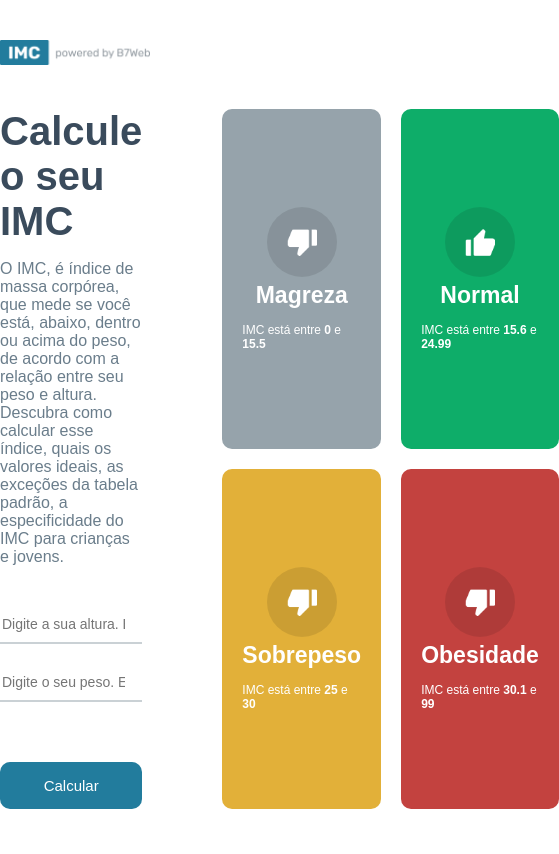
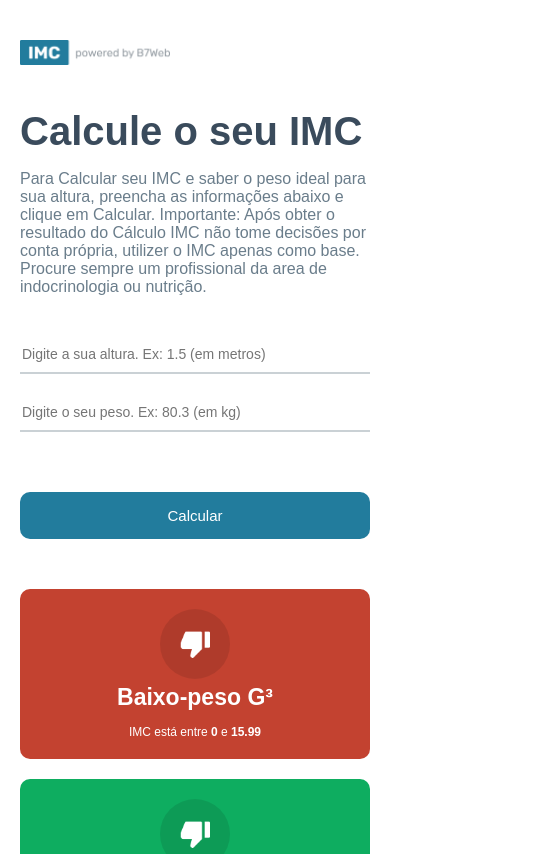
Before and after one commit to sdlima4025/react-calc_imc, a React (Create React App) app: page / in a window 390 px wide. Shown: the top 854 px of the page, 559 px wide, since content can reach past the window. Built offline with nearby package versions, Linux system fonts and the light colour scheme.

Commit message:
site responsivo com @media tablet e celular.

```diff
--- a/src/App.module.css
+++ b/src/App.module.css
@@ -3,6 +3,9 @@
 }
 body {
   font-family: Arial, Helvetica, sans-serif;
+}
+.main {
+  margin-bottom: 50px;
 }
 .headerContainer {
   max-width: 900px;
@@ -38,10 +41,11 @@ body {
   outline: 0;
 }
 .container .leftSide input:disabled {
-  opacity: .5;
+  opacity: 0.5;
 }
 .container .leftSide button {
   background-color: #227c9d;
+
   color: #fff;
   font-size: 15px;
   border: 0;
@@ -56,9 +60,8 @@ body {
   opacity: 0.9;
 }
 .container .leftSide button:disabled {
-  opacity: .5;
+  opacity: 0.5;
 }
-
 
 .container .rightSide {
   flex: 1;
@@ -74,7 +77,6 @@ body {
 .container .rightSide .rightBig {
   flex: 1;
   display: flex;
-
 }
 .container .rightSide .rightArrow {
   position: absolute;
@@ -88,8 +90,38 @@ body {
   cursor: pointer;
   margin-left: -35px;
   margin-top: 145px;
-  transition:  all ease .3s;
+  transition: all ease 0.3s;
 }
 .container .rightSide .rightArrow:hover {
-  opacity: .8;
+  opacity: 0.8;
 }
+
+/* Responsividade para Tablet */
+
+@media (max-width: 770px) {
+  header {
+    padding: 0 20px;
+  }
+  .container {
+    padding: 0 20px;
+    flex-direction: column;
+  }
+  .container .leftSide {
+    margin-right: 0;
+  }
+  .container .rightSide {
+    margin-left: 0;
+    margin-top: 50px;
+  }
+  .container .rightSide .rightArrow {
+    margin-left: 0;
+    margin-top: 0;
+    border-radius: 10px;
+  }
+}
+
+@media (max-width: 430px) {
+  .container .rightSide .grid {
+    grid-template-columns: 1fr;
+  }
+}
--- a/src/App.tsx
+++ b/src/App.tsx
@@ -21,7 +21,7 @@ const App = () => {
   const handleBackButton = () => {
     setToShow(null);
     setHeightField(0);
-    setHeightField(0);
+    setWeightField(0);
   };
   return (
     <div className={styles.main}>
@@ -34,11 +34,11 @@ const App = () => {
         <div className={styles.leftSide}>
           <h1>Calcule o seu IMC</h1>
           <p>
-            O IMC, é índice de massa corpórea, que mede se você está, abaixo,
-            dentro ou acima do peso, de acordo com a relação entre seu peso e
-            altura. Descubra como calcular esse índice, quais os valores ideais,
-            as exceções da tabela padrão, a especificidade do IMC para crianças
-            e jovens.
+            Para Calcular seu IMC e saber o peso ideal para sua altura, preencha as
+            informações abaixo e clique em Calcular.
+            Importante: Após obter o resultado do Cálculo IMC não tome decisões
+            por conta própria, utilizer o IMC apenas como base.
+            Procure sempre um profissional da area de indocrinologia ou nutrição.
           </p>
 
           <input
--- a/src/helpers/imc.ts
+++ b/src/helpers/imc.ts
@@ -6,10 +6,14 @@ export type Level = {
   yourImc?: number;
 };
 export const levels: Level[] = [
-  { title: "Magreza", color: "#96A3AB", icon: "down", imc: [0, 15.5] },
-  { title: "Normal", color: "#0EAD69", icon: "up", imc: [15.6, 24.99] },
-  { title: "Sobrepeso", color: "#E2B039", icon: "down", imc: [25, 30] },
-  { title: "Obesidade", color: "#C3423F", icon: "down", imc: [30.1, 99] },
+  { title: "Baixo-peso G³", color: "#C34230", icon: "down", imc: [0.00, 15.99] },
+  { title: "Baixo-peso G²", color: "#0EAD60", icon: "down", imc: [16.00, 16.99] },
+  { title: "Baixo-peso G¹", color: "#E2B030", icon: "down", imc: [17.00, 18.49] },
+  { title: "Peso deal", color: "#227c9d", icon: "up", imc: [18.50, 24.99] },
+  { title: "Sobrepeso", color: "#96A3AC", icon: "down", imc: [25.00, 29.99] },
+  { title: "Obesidade G¹", color: "#0EAD60", icon: "down", imc: [30.00, 34.99] },
+  { title: "Obesidade G²", color: "#E2B030", icon: "down", imc: [35.00, 39.99] },
+  { title: "Obesidade G³", color: "#C34230", icon: "down", imc: [40.00, 99.50] },
 ];
 
 export const calculateImc = (height: number, weight: number) => {
```
